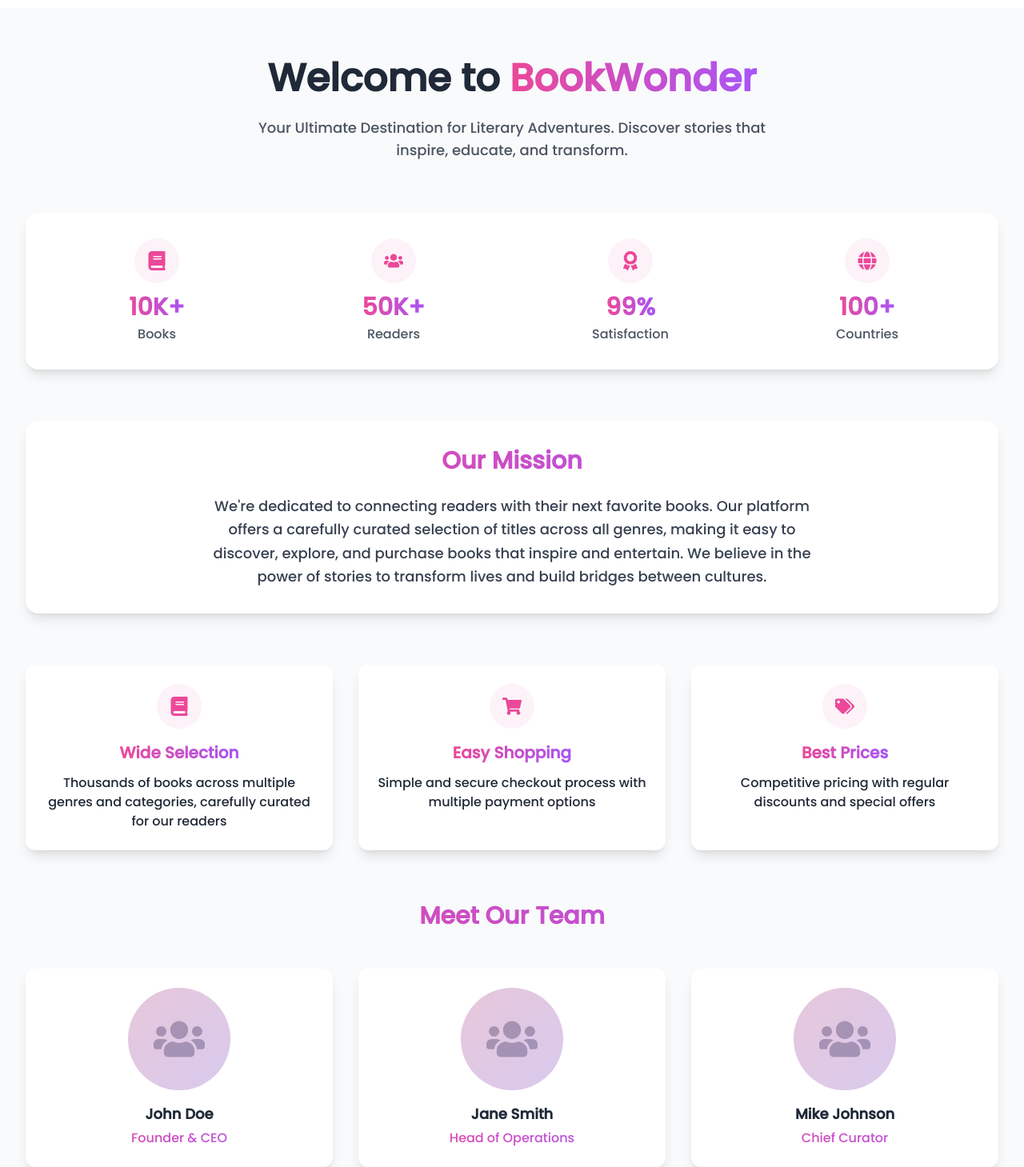
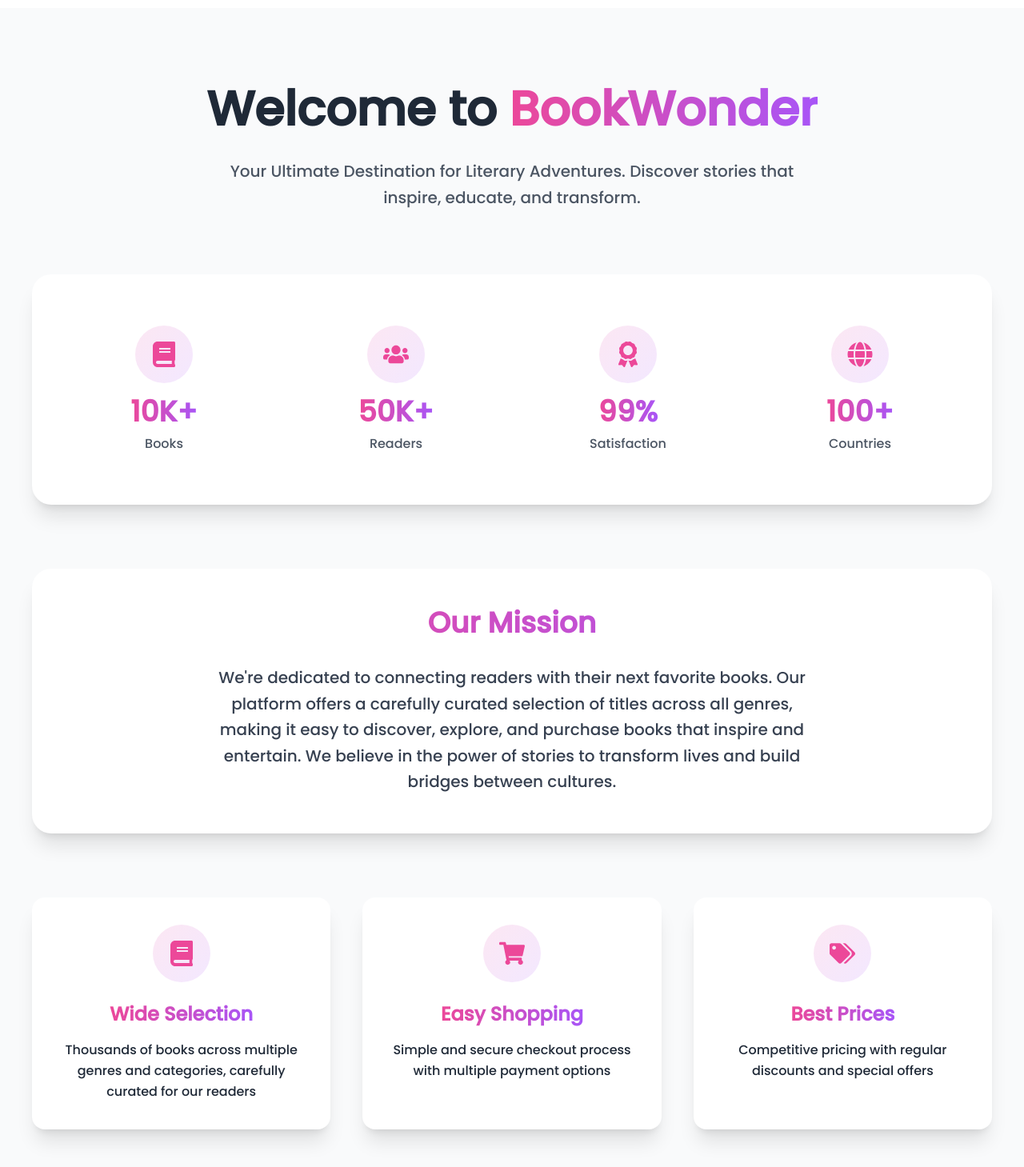
Before and after one commit to aman878923/bookStoreApp-master, a React (Vite) app in the folder Frontend/: page /about in a window 1280 px wide. Shown: the part 54-1513 px from the top of the page at 80% size. Built offline with nearby package versions, Linux system fonts and the light colour scheme.

Commit message:
enhance chat interface with auto-scroll and improved styling

```diff
--- a/Frontend/src/components/About.jsx
+++ b/Frontend/src/components/About.jsx
@@ -6,72 +6,72 @@ import { FaBook, FaShoppingCart, FaTags, FaUsers, FaAward, FaGlobe } from "react
 const fadeIn = {
   initial: { opacity: 0, y: 20 },
   animate: { opacity: 1, y: 0 },
-  transition: { duration: 0.6 }
+  transition: { duration: 0.8, ease: "easeOut" }
 };
 
 const FeatureCard = ({ icon: Icon, title, description }) => (
   <motion.div
-    whileHover={{ scale: 1.05 }}
-    className="bg-white dark:bg-slate-800 rounded-xl shadow-lg p-6 flex flex-col items-center text-center transition-all"
+    whileHover={{ scale: 1.05, boxShadow: "0 10px 30px -10px rgba(0,0,0,0.15)" }}
+    className="bg-white dark:bg-slate-800 rounded-2xl shadow-xl p-8 flex flex-col items-center text-center transition-all duration-300 hover:border-pink-500 border-2 border-transparent"
   >
-    <div className="bg-pink-50 dark:bg-pink-500/10 p-4 rounded-full mb-4">
-      <Icon className="w-6 h-6 text-pink-500" />
+    <div className="bg-gradient-to-br from-pink-100 to-purple-100 dark:from-pink-500/20 dark:to-purple-500/20 p-5 rounded-full mb-6">
+      <Icon className="w-8 h-8 text-pink-500" />
     </div>
-    <h3 className="text-xl font-bold mb-3 bg-gradient-to-r from-pink-500 to-purple-500 text-transparent bg-clip-text">
+    <h3 className="text-2xl font-bold mb-4 bg-gradient-to-r from-pink-500 to-purple-500 text-transparent bg-clip-text">
       {title}
     </h3>
-    <p className="dark:text-gray-300">{description}</p>
+    <p className="dark:text-gray-300 leading-relaxed">{description}</p>
   </motion.div>
 );
 
 const TeamMember = ({ name, role, imageSrc }) => (
   <motion.div
-    whileHover={{ y: -5 }}
-    className="text-center p-6 bg-white dark:bg-slate-800 rounded-xl shadow-lg"
+    whileHover={{ y: -8, boxShadow: "0 10px 40px -10px rgba(0,0,0,0.2)" }}
+    className="text-center p-8 bg-white dark:bg-slate-800 rounded-2xl shadow-xl transition-all duration-300"
   >
-    <div className="relative w-32 h-32 mx-auto mb-4 overflow-hidden rounded-full">
+    <div className="relative w-40 h-40 mx-auto mb-6 overflow-hidden rounded-full border-4 border-pink-100 dark:border-pink-500/20">
       <div className="absolute inset-0 bg-gradient-to-br from-pink-500 to-purple-500 opacity-20"></div>
-      <div className="w-full h-full bg-gray-200 dark:bg-gray-700 flex items-center justify-center">
-        <FaUsers className="w-16 h-16 text-gray-400 dark:text-gray-500" />
+      <div className="w-full h-full bg-gradient-to-br from-gray-100 to-gray-200 dark:from-gray-700 dark:to-gray-800 flex items-center justify-center">
+        <FaUsers className="w-20 h-20 text-gray-400 dark:text-gray-500" />
       </div>
     </div>
-    <h3 className="font-bold text-lg dark:text-white mb-1">{name}</h3>
-    <p className="bg-gradient-to-r from-pink-500 to-purple-500 text-transparent bg-clip-text font-medium">
+    <h3 className="font-bold text-xl dark:text-white mb-2">{name}</h3>
+    <p className="bg-gradient-to-r from-pink-500 to-purple-500 text-transparent bg-clip-text font-semibold">
       {role}
     </p>
   </motion.div>
 );
 
 const Stat = ({ icon: Icon, value, label }) => (
-  <div className="flex flex-col items-center">
-    <div className="bg-pink-50 dark:bg-pink-500/10 p-4 rounded-full mb-3">
-      <Icon className="w-6 h-6 text-pink-500" />
+  <div className="flex flex-col items-center p-6 hover:transform hover:scale-105 transition-all duration-300">
+    <div className="bg-gradient-to-br from-pink-100 to-purple-100 dark:from-pink-500/20 dark:to-purple-500/20 p-5 rounded-full mb-4">
+      <Icon className="w-8 h-8 text-pink-500" />
     </div>
-    <div className="text-3xl font-bold bg-gradient-to-r from-pink-500 to-purple-500 text-transparent bg-clip-text mb-1">
+    <div className="text-4xl font-bold bg-gradient-to-r from-pink-500 to-purple-500 text-transparent bg-clip-text mb-2">
       {value}
     </div>
-    <div className="text-gray-600 dark:text-gray-400">{label}</div>
+    <div className="text-gray-600 dark:text-gray-400 font-medium">{label}</div>
   </div>
 );
 
 function About() {
   return (
-    <div className="min-h-screen bg-gray-50 dark:bg-slate-900 pt-20">
-      <div className="max-w-7xl mx-auto px-4 sm:px-6 lg:px-8 py-12">
+    <div className="min-h-screen bg-gray-50 dark:bg-slate-900 pt-24">
+      <div className="max-w-7xl mx-auto px-6 sm:px-8 lg:px-10 py-16">
         {/* Hero Section */}
         <motion.div
           initial="initial"
           animate="animate"
           variants={fadeIn}
-          className="text-center mb-16"
+          className="text-center mb-20"
         >
-          <h1 className="text-4xl md:text-5xl font-bold mb-6">
+          <h1 className="text-5xl md:text-6xl font-bold mb-8 leading-tight">
             Welcome to{" "}
             <span className="bg-gradient-to-r from-pink-500 to-purple-500 text-transparent bg-clip-text">
               BookWonder
             </span>
           </h1>
-          <p className="text-lg text-gray-600 dark:text-gray-300 max-w-2xl mx-auto">
+          <p className="text-xl text-gray-600 dark:text-gray-300 max-w-3xl mx-auto leading-relaxed">
             Your Ultimate Destination for Literary Adventures. Discover stories that
             inspire, educate, and transform.
           </p>
@@ -81,8 +81,8 @@ function About() {
         <motion.div
           initial={{ opacity: 0, y: 20 }}
           animate={{ opacity: 1, y: 0 }}
-          transition={{ duration: 0.6, delay: 0.2 }}
-          className="grid grid-cols-2 md:grid-cols-4 gap-8 mb-16 bg-white dark:bg-slate-800 rounded-2xl shadow-lg p-8"
+          transition={{ duration: 0.8, delay: 0.2 }}
+          className="grid grid-cols-2 md:grid-cols-4 gap-10 mb-20 bg-white dark:bg-slate-800 rounded-3xl shadow-xl p-10"
         >
           <Stat icon={FaBook} value="10K+" label="Books" />
           <Stat icon={FaUsers} value="50K+" label="Readers" />
@@ -94,14 +94,14 @@ function About() {
         <motion.div
           initial={{ opacity: 0, y: 20 }}
           animate={{ opacity: 1, y: 0 }}
-          transition={{ duration: 0.6, delay: 0.3 }}
-          className="bg-white dark:bg-slate-800 rounded-2xl shadow-lg p-8 mb-16"
+          transition={{ duration: 0.8, delay: 0.3 }}
+          className="bg-white dark:bg-slate-800 rounded-3xl shadow-xl p-12 mb-20"
         >
           <div className="max-w-3xl mx-auto text-center">
-            <h2 className="text-3xl font-bold mb-6 bg-gradient-to-r from-pink-500 to-purple-500 text-transparent bg-clip-text">
+            <h2 className="text-4xl font-bold mb-8 bg-gradient-to-r from-pink-500 to-purple-500 text-transparent bg-clip-text">
               Our Mission
             </h2>
-            <p className="text-gray-700 dark:text-gray-300 text-lg leading-relaxed">
+            <p className="text-gray-700 dark:text-gray-300 text-xl leading-relaxed">
               We're dedicated to connecting readers with their next favorite books.
               Our platform offers a carefully curated selection of titles across
               all genres, making it easy to discover, explore, and purchase books
@@ -115,8 +115,8 @@ function About() {
         <motion.div
           initial={{ opacity: 0, y: 20 }}
           animate={{ opacity: 1, y: 0 }}
-          transition={{ duration: 0.6, delay: 0.4 }}
-          className="grid md:grid-cols-3 gap-8 mb-16"
+          transition={{ duration: 0.8, delay: 0.4 }}
+          className="grid md:grid-cols-3 gap-10 mb-20"
         >
           <FeatureCard
             icon={FaBook}
@@ -139,13 +139,13 @@ function About() {
         <motion.div
           initial={{ opacity: 0, y: 20 }}
           animate={{ opacity: 1, y: 0 }}
-          transition={{ duration: 0.6, delay: 0.5 }}
-          className="mb-16"
+          transition={{ duration: 0.8, delay: 0.5 }}
+          className="mb-20"
         >
-          <h2 className="text-3xl font-bold text-center mb-12 bg-gradient-to-r from-pink-500 to-purple-500 text-transparent bg-clip-text">
+          <h2 className="text-4xl font-bold text-center mb-16 bg-gradient-to-r from-pink-500 to-purple-500 text-transparent bg-clip-text">
             Meet Our Team
           </h2>
-          <div className="grid md:grid-cols-2 lg:grid-cols-3 gap-8">
+          <div className="grid md:grid-cols-2 lg:grid-cols-3 gap-10">
             <TeamMember name="John Doe" role="Founder & CEO" />
             <TeamMember name="Jane Smith" role="Head of Operations" />
             <TeamMember name="Mike Johnson" role="Chief Curator" />
@@ -156,17 +156,17 @@ function About() {
         <motion.div
           initial={{ opacity: 0, y: 20 }}
           animate={{ opacity: 1, y: 0 }}
-          transition={{ duration: 0.6, delay: 0.6 }}
-          className="text-center bg-gradient-to-r from-pink-500 to-purple-500 rounded-2xl p-12 text-white"
+          transition={{ duration: 0.8, delay: 0.6 }}
+          className="text-center bg-gradient-to-r from-pink-500 to-purple-500 rounded-3xl p-16 text-white shadow-xl"
         >
-          <h2 className="text-3xl font-bold mb-6">Get in Touch</h2>
-          <p className="text-lg mb-8 opacity-90">
+          <h2 className="text-4xl font-bold mb-8">Get in Touch</h2>
+          <p className="text-xl mb-10 opacity-90 max-w-2xl mx-auto">
             Have questions? We'd love to hear from you and help you find your next
             great read.
           </p>
           <Link
             to="/contact"
-            className="inline-block bg-white text-pink-500 px-8 py-3 rounded-full font-medium hover:bg-gray-100 transition-colors duration-300"
+            className="inline-block bg-white text-pink-500 px-10 py-4 rounded-full font-semibold text-lg hover:bg-gray-100 transition-colors duration-300 shadow-lg hover:shadow-xl"
           >
             Contact Us
           </Link>
```
Also changed, not shown: Frontend/src/components/Chat/ChatInterface.jsx (+25 -19 lines), 1 other file (tests, documents, lock files or other folders).
